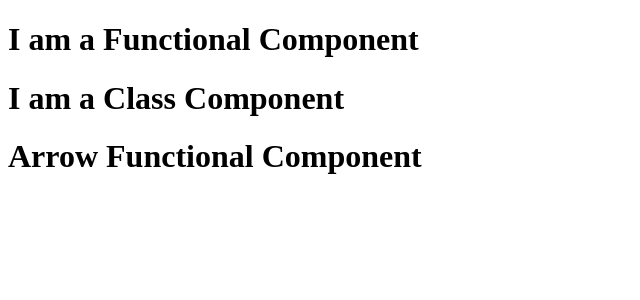
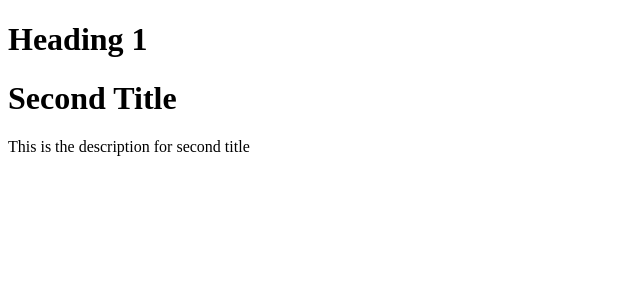
Before and after one commit to VasNera/react-app, a React (Vite) app: page / in a window 1280 px wide. Shown: the top 300 px of the page, without its empty margins (0-640 px from the left). Built offline with nearby package versions, Linux system fonts and the light colour scheme.

Commit message:
feat: add ArrowFunctionalComponentWithProps

```diff
--- a/src/App.tsx
+++ b/src/App.tsx
@@ -1,15 +1,66 @@
-import FunctionalComponent   from "./components/LessonTwo/FunctionalComponent.tsx";
-import ClassComponent from "./components/LessonTwo/ClassComponent.tsx";
-import ArrowFunctionalComponent from "./components/LessonTwo/ArrowFunctionalComponent.tsx";
+// import FunctionalComponent   from "./components/LessonTwo/FunctionalComponent.tsx";
+// import ClassComponent from "./components/LessonTwo/ClassComponent.tsx";
+// import ArrowFunctionalComponent from "./components/LessonTwo/ArrowFunctionalComponent.tsx";
+
+// type PropsA = {
+//     title: string;
+//     description: string;
+// }
+//
+// type PropsB = {
+//     title: string;
+//     description: string;
+// }
+//
+//
+// // Union
+// type Status = "Error" | "Info" | "Warning";
+//
+// // Tuples
+// type Coordinates = [number, number];
+//
+// //Functions
+// type ClickHandler = (event: MouseEvent) => void;
+//
+// //Intersection
+//
+// type Props = PropsA & PropsB;
+//
+// interface PropsTwo {
+//     title: string;
+//     description: string;
+// }
+//
+// interface PropsTwo {
+//     price: number,
+//     sort: number;
+// }
+//
+// //PropsTwo = {title, description, price,sort}
+//
+// interface PropsThree extends PropsTwo {
+//     image: string,
+// }
+
+//propsThree = {title, description,price,sort,image}
+
+import ArrowFunctionalComponentWithProps from "./components/LessonThree/ArrowFunctionalComponentWithProps.tsx";
 
 function App() {
 
   return (
     <>
-        <FunctionalComponent />
-        <ClassComponent />
-        <ArrowFunctionalComponent />
+        {/*<FunctionalComponent />*/}
+        {/*<ClassComponent />*/}
+        {/*<ArrowFunctionalComponent />*/}
 
+        <ArrowFunctionalComponentWithProps title="Heading 1"/>
+        <ArrowFunctionalComponentWithProps
+            title="Second Title"
+            description="This is the description for second title" />
+
+        <h2 className="cf-text" id="id"></h2>
+        {/*h2.cf-text#id */}
       </>
   )
 }
--- /dev/null
+++ b/src/components/LessonThree/ArrowFunctionalComponentWithProps.tsx
@@ -0,0 +1,17 @@
+type Props = {
+    title: string;
+    description?: string;
+}
+
+const ArrowFunctionalComponentWithProps = (
+    {title, description}:Props
+) =>{
+    return (
+        <>
+            <h1>{title}</h1>
+            <p>{description}</p>
+        </>
+    )
+}
+
+export default ArrowFunctionalComponentWithProps;
```
